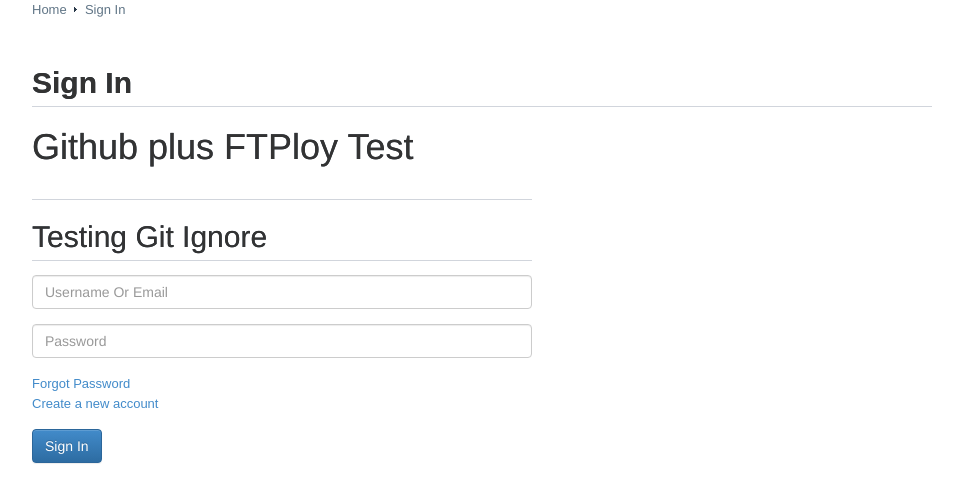
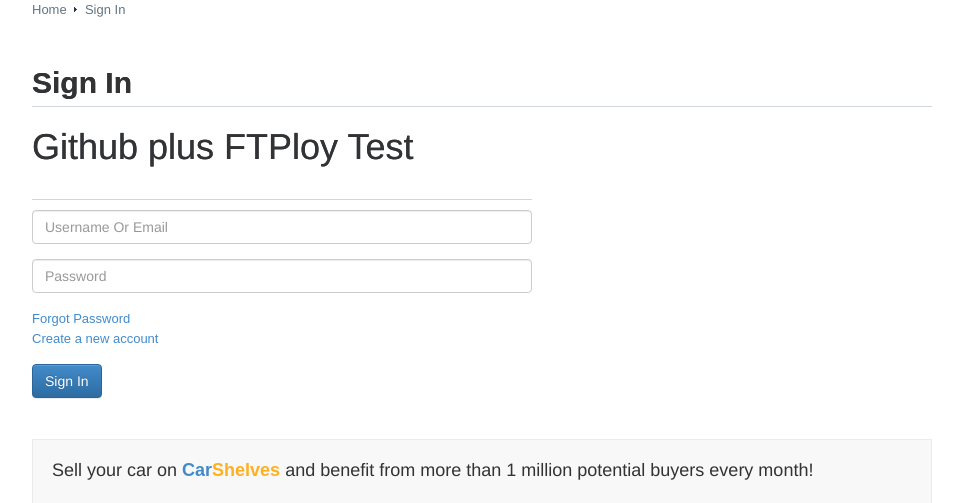
Before and after one commit to abdelselouane/carshelves, a CodeIgniter app: page /login in a window 1280 px wide. Shown: the part 193-696 px from the top of the page, without its empty margins (158-1121 px from the left). Run offline with CodeIgniter, Linux system fonts and the light colour scheme; some libraries are stand-ins or nearby versions; some web fonts are replaced.

Commit message:
login page update

```diff
--- a/application/views/pages/login.php
+++ b/application/views/pages/login.php
@@ -19,7 +19,7 @@
                          <form id="loginForm" action="<?= base_url().'login/signin';?>" method="POST" class="form-vertical" data-toggle="validator">
                                 <div class="form-group" style="width:500px;" >
                                     <? echo '<h1>Github plus FTPloy Test</h1>';?>
-                                     <? echo '<h2>Testing Git Ignore</h2>';?>
+
                                     <? if(!empty($error) && $error === TRUE){?>
                                         <div class="alert alert-danger" role="alert">
                                             <button type="button" class="close" data-dismiss="alert" >x</button>
```
